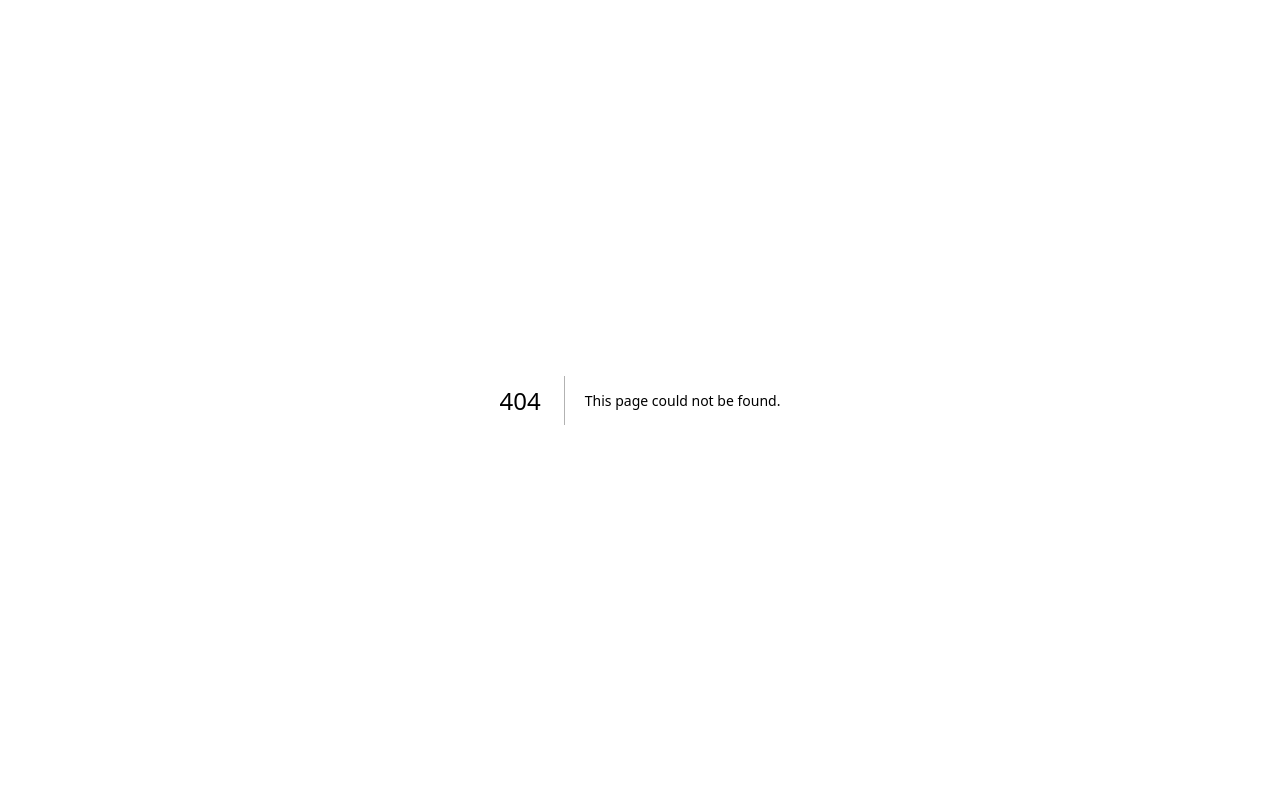
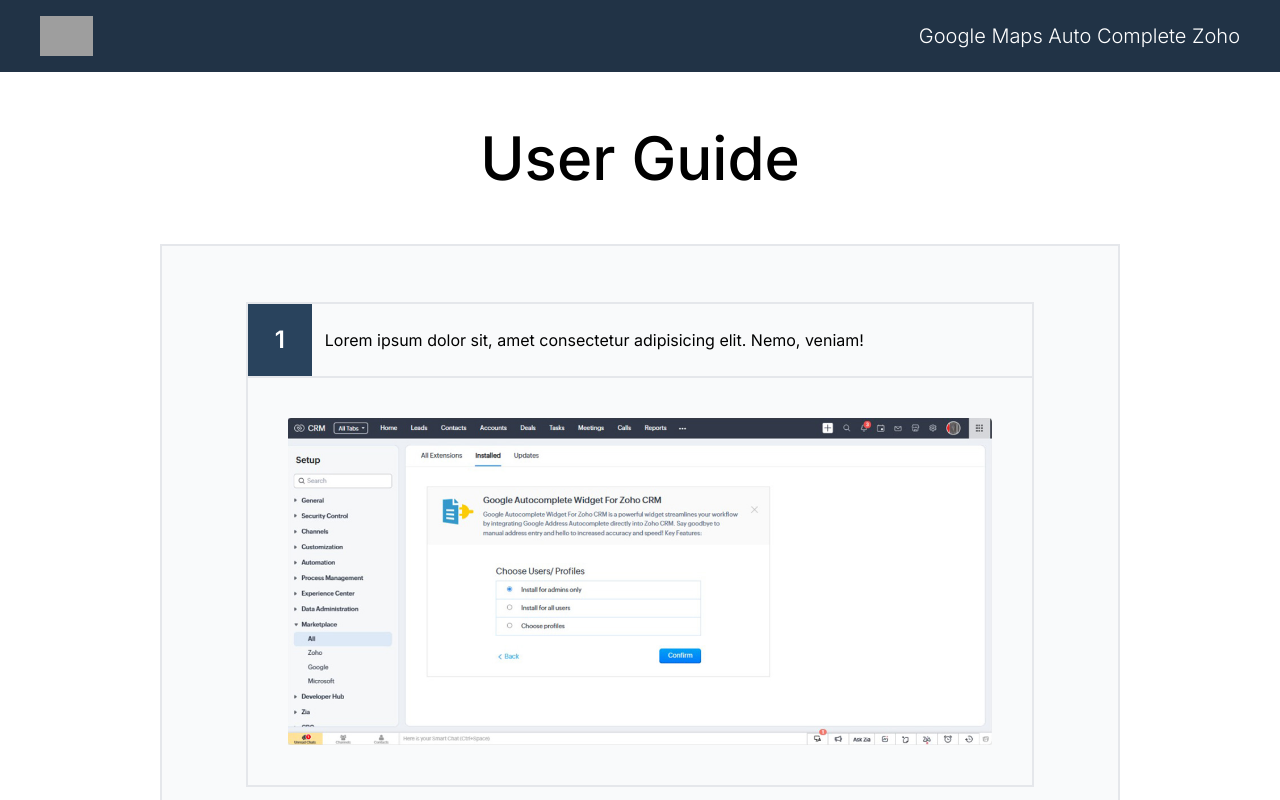
Before and after one commit to digismiths-club/zoho-widget-user-guide, a Next.js app: page /zoho-widget-user-guide/ in a window 1280 px wide. Before the commit this address had no page. Shown: the top 800 px of the page. Built offline with nearby package versions, Linux system fonts and the light colour scheme; grey boxes are pictures that could not be loaded.

Commit message:
image path updated

```diff
--- a/next.config.mjs
+++ b/next.config.mjs
@@ -1,4 +1,7 @@
 /** @type {import('next').NextConfig} */
-const nextConfig = {};
+const nextConfig = {
+    output: "export",
+    basePath: "/zoho-widget-user-guide"
+};
 
 export default nextConfig;
--- a/src/app/Data.json
+++ b/src/app/Data.json
@@ -1,35 +1,35 @@
 {
     "imgArr":[
         {
-          "url": "1.jpg",
+          "url": "/zoho-widget-user-guide/1.jpg",
           "title": "Lorem ipsum dolor sit, amet consectetur adipisicing elit. Nemo, veniam!"
         },
         {
-          "url": "2.jpg",
+          "url": "/zoho-widget-user-guide/2.jpg",
           "title": "Lorem ipsum dolor sit, amet consectetur adipisicing elit. Nemo, veniam!"
         },
         {
-          "url": "3.jpg",
+          "url": "/zoho-widget-user-guide/3.jpg",
           "title": "Lorem ipsum dolor sit, amet consectetur adipisicing elit. Nemo, veniam!"
         },
         {
-          "url": "4.jpg",
+          "url": "/zoho-widget-user-guide/4.jpg",
           "title": "Lorem ipsum dolor sit, amet consectetur adipisicing elit. Nemo, veniam!"
         },
         {
-          "url": "5.jpg",
+          "url": "/zoho-widget-user-guide/5.jpg",
           "title": "Lorem ipsum dolor sit, amet consectetur adipisicing elit. Nemo, veniam!"
         },
         {
-          "url": "6.jpg",
+          "url": "/zoho-widget-user-guide/6.jpg",
           "title": "Lorem ipsum dolor sit, amet consectetur adipisicing elit. Nemo, veniam!"
         },
         {
-          "url": "7.jpg",
+          "url": "/zoho-widget-user-guide/7.jpg",
           "title": "Lorem ipsum dolor sit, amet consectetur adipisicing elit. Nemo, veniam!"
         },
         {
-          "url": "8.jpg",
+          "url": "/zoho-widget-user-guide/8.jpg",
           "title": "Lorem ipsum dolor sit, amet consectetur adipisicing elit. Nemo, veniam!"
         }
       ]
```
